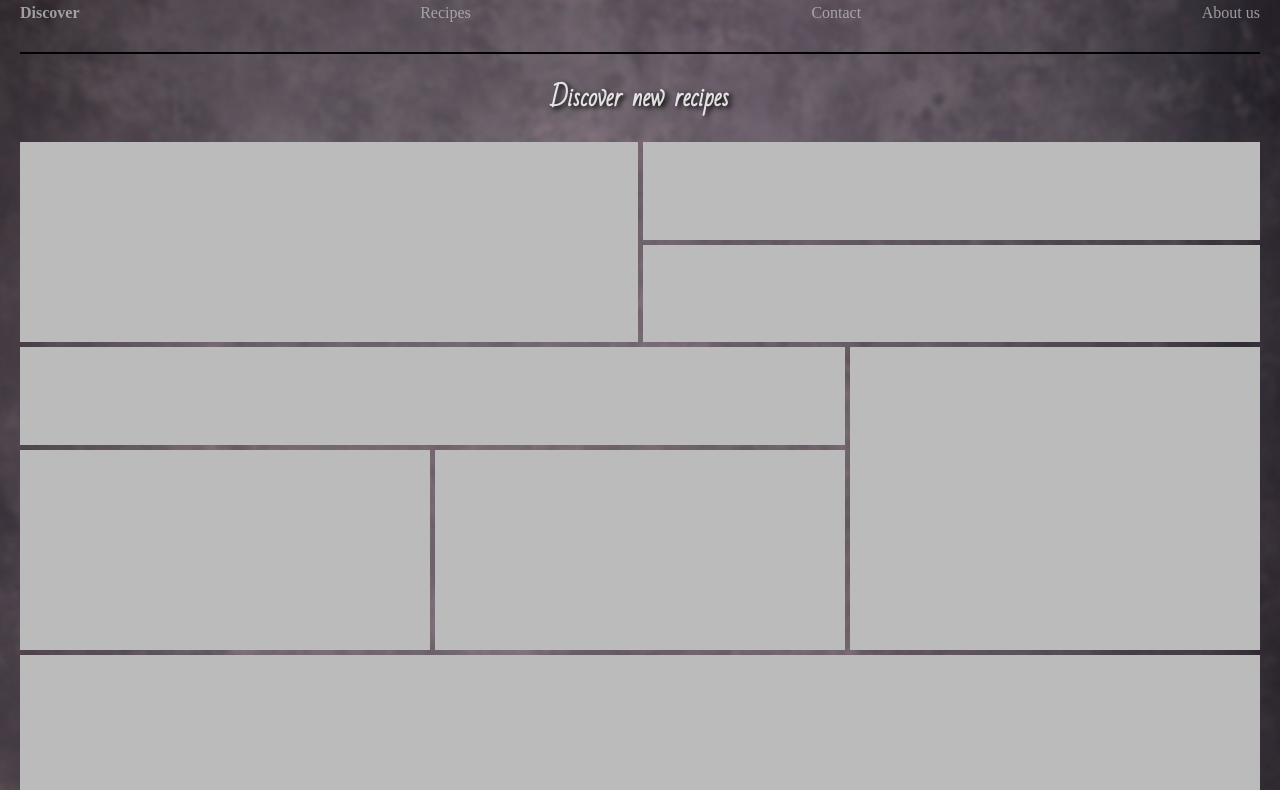
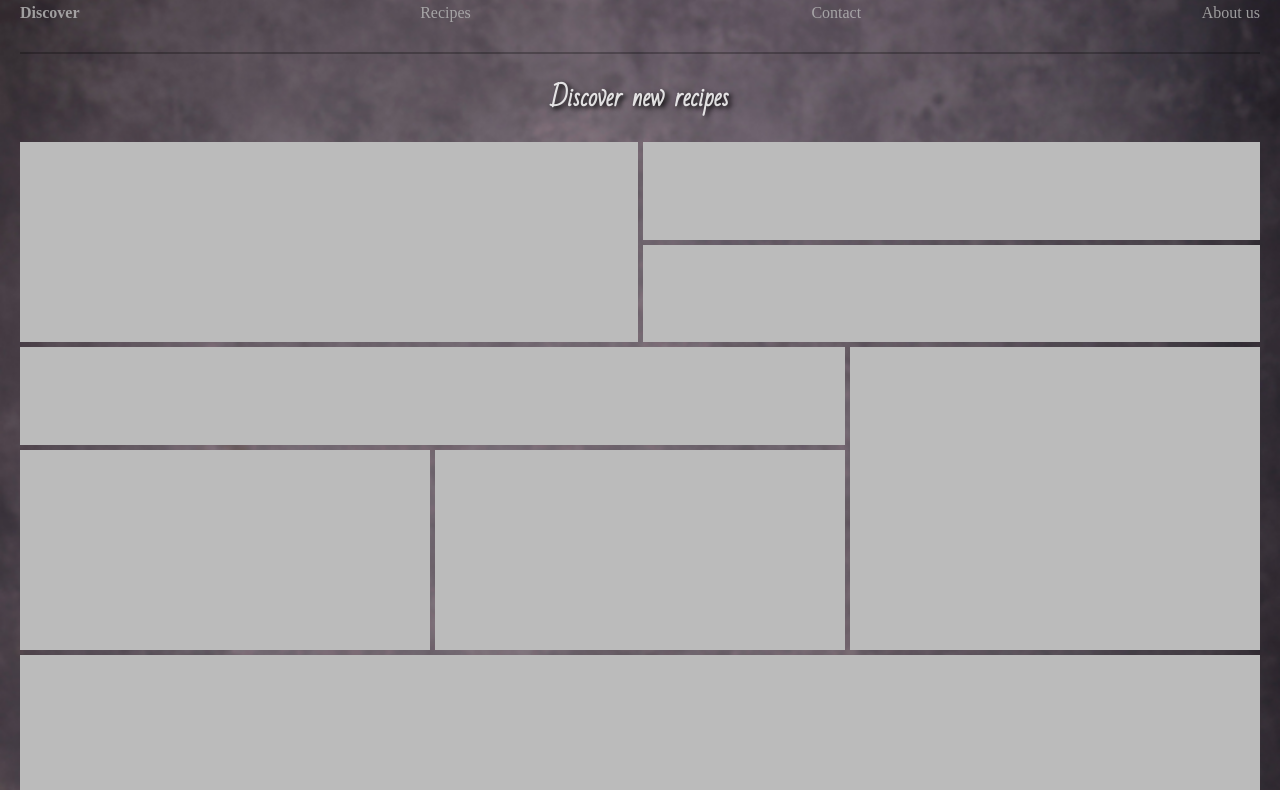
Before and after one commit to tevee/versionshantering-mp1, a plain HTML site: page index.html in a window 1280 px wide. Shown: the part 99-889 px from the top of the page. Drawn offline with Linux system fonts and the light colour scheme.

Commit message:
update css

```diff
--- a/css/style.css
+++ b/css/style.css
@@ -44,7 +44,7 @@ h2 {
 }
 
 .navBorderBottom{
-  background-color: black;
+  background-color: rgba(0, 0, 0, 0.269);
   height: 2px;
   margin-top: 30px;
 }
```
